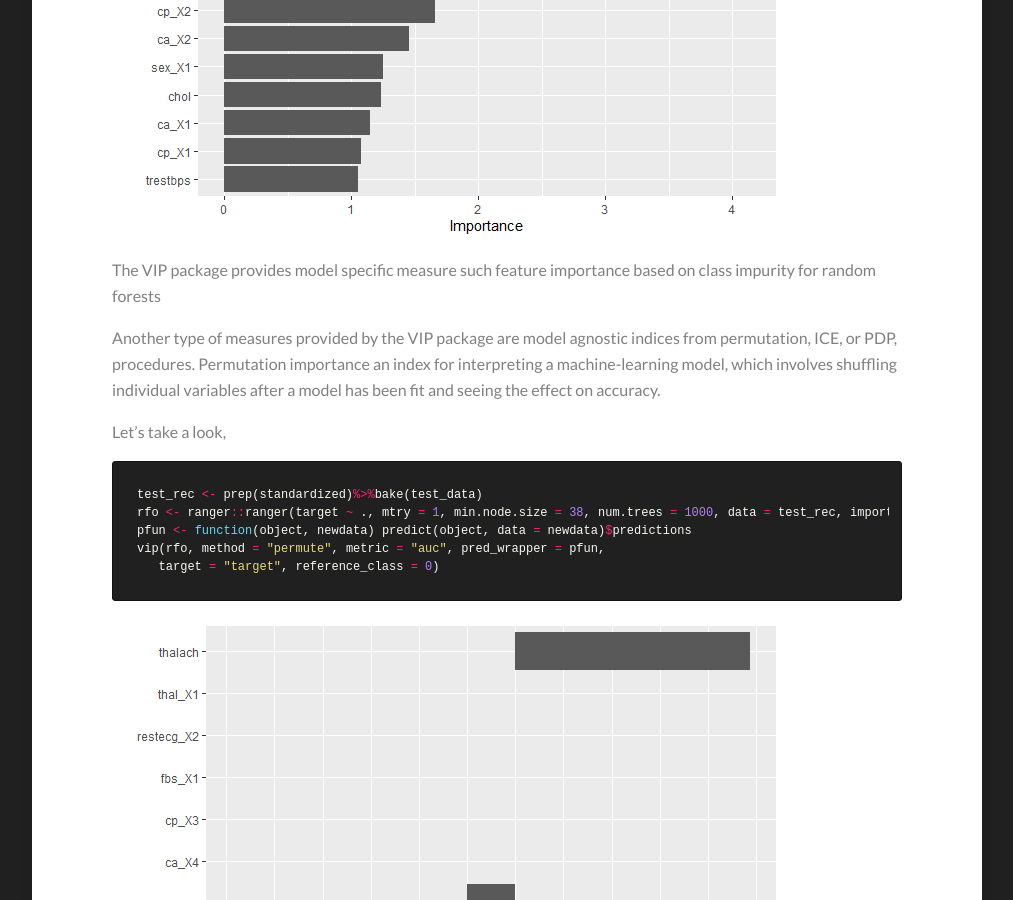
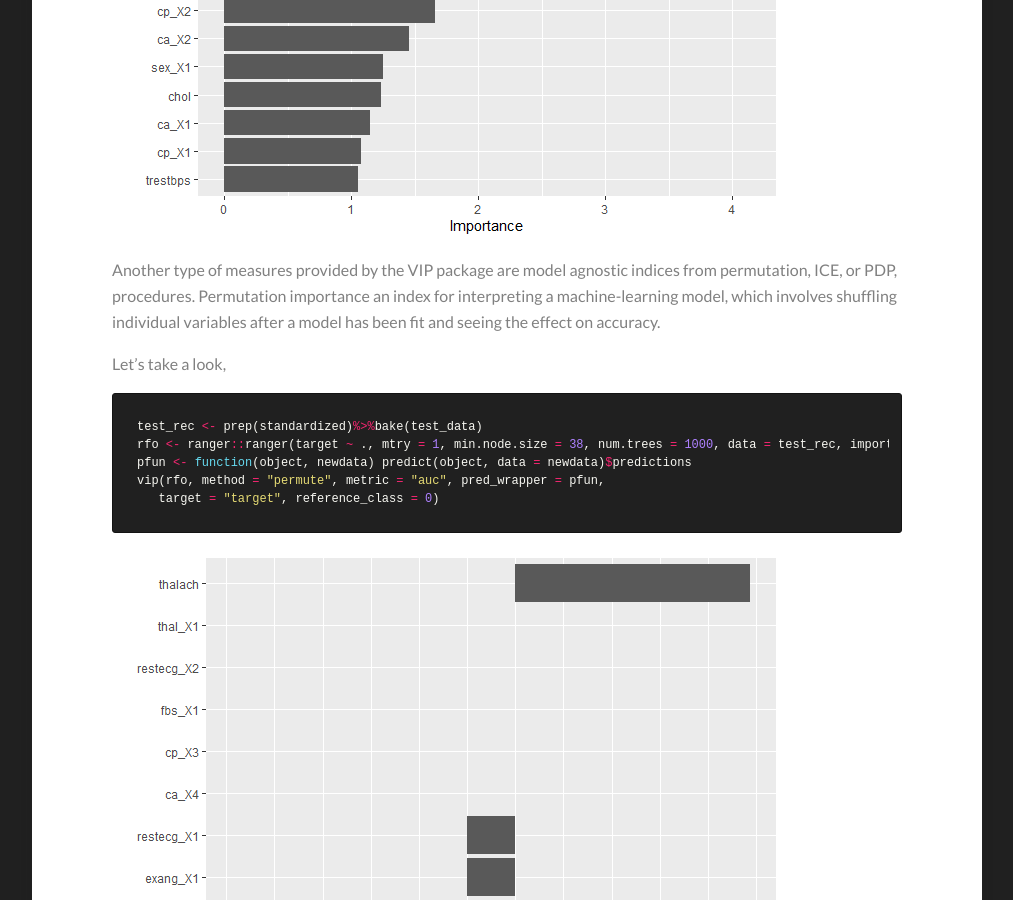
Before and after one commit to Kam10p/kam10p.github.io, a Jekyll site: the page built from _posts/2020-9-14-XAI_Health_EX_R.md, in a window 1280 px wide and 900 px high, scrolled down 8857 px. Shown: the whole window, without its empty margins (133-1146 px from the left). Built offline with Jekyll 4.4.1, drawn with Linux system fonts in a browser that asks for light colours.

Commit message:
Update 2020-9-14-XAI_Health_EX_R.md

````diff
--- a/_posts/2020-9-14-XAI_Health_EX_R.md
+++ b/_posts/2020-9-14-XAI_Health_EX_R.md
@@ -361,7 +361,6 @@ heat_tree(test_data, target_lab = 'target')
 ![](/images/unnamed-chunk-10-1.png) <!-- -->
 
 The VIP package provides model specific measure such feature importance based on class impurity for random forests
-
 ```r
 last_rf_fit %>%
   pluck(".workflow", 1) %>%
@@ -369,8 +368,6 @@ last_rf_fit %>%
   vip(num_features = 15)
 ```
 ![](/images/unnamed-chunk-11-1.png)<!-- -->
-
-The VIP package provides model specific measure such feature importance based on class impurity for random forests
 
 Another type of measures provided by the VIP package are model agnostic indices from permutation, ICE, or PDP, procedures. Permutation importance an index for interpreting a machine-learning model, which involves shuffling individual variables after a model has been fit and seeing the effect on accuracy.
 
````
